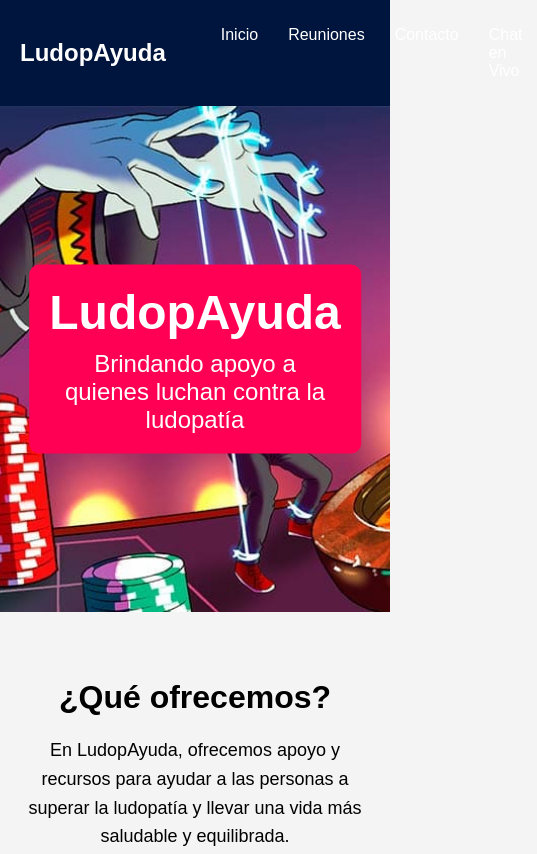
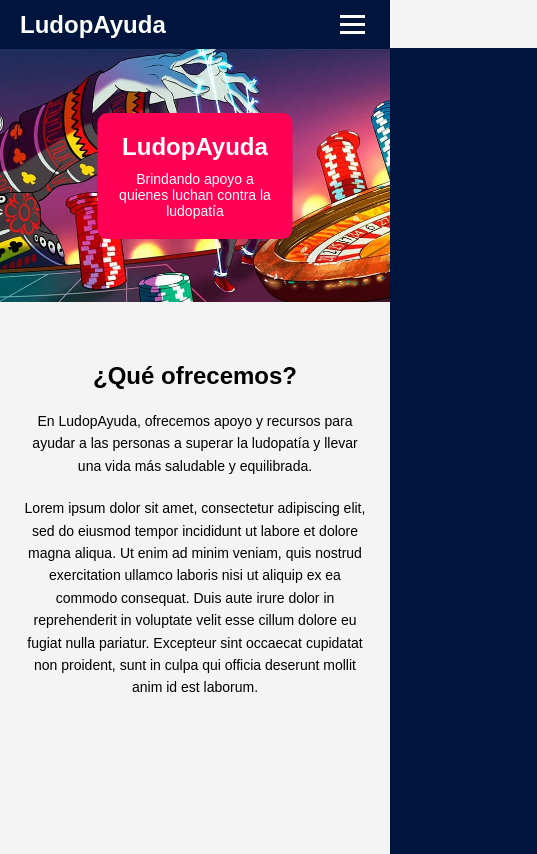
Before and after one commit to gabyforestiero/LudopAyuda, a plain HTML site: page home.html in a window 390 px wide. Shown: the top 854 px of the page, 537 px wide, since content can reach past the window. Drawn offline with Linux system fonts and the light colour scheme.

Commit message:
contacto

```diff
--- /dev/null
+++ b/contacto.css
@@ -0,0 +1,184 @@
+
+body {
+    margin: 0;
+    padding: 0;
+    font-family: Arial, sans-serif;
+    background-color: #f4f4f4;
+    display: flex;
+    flex-direction: column;
+    min-height: 100vh;
+  }
+
+  .container {
+    display: flex;
+    flex-direction: column;
+    min-height: 100vh;
+  }
+
+  header {
+    background-color: #00153d;
+    color: white;
+    padding: 10px 20px;
+  }
+
+  nav {
+    display: flex;
+    justify-content: space-between;
+    align-items: center;
+  }
+
+  .logo h1 {
+    margin: 0;
+    font-size: 24px;
+  }
+
+  .nav-links {
+    list-style: none;
+    display: flex;
+    transition: transform 0.5s ease-in;
+  }
+
+  .nav-links li {
+    margin: 0 15px;
+  }
+
+  .nav-links a {
+    color: white;
+    text-decoration: none;
+    font-size: 16px;
+  }
+
+  .nav-links a:hover {
+    text-decoration: underline;
+  }
+
+  .burger {
+    display: none;
+    cursor: pointer;
+  }
+
+  .burger div {
+    width: 25px;
+    height: 3px;
+    background-color: white;
+    margin: 5px;
+    transition: all 0.3s ease;
+  }
+
+  .nav-active .nav-links {
+    transform: translateX(0%);
+  }
+
+  .burger.toggle .line1 {
+    transform: rotate(-45deg) translate(-5px, 6px);
+  }
+
+  .burger.toggle .line2 {
+    opacity: 0;
+  }
+
+  .burger.toggle .line3 {
+    transform: rotate(45deg) translate(-5px, -6px);
+  }
+
+
+.contacto {
+    padding: 40px 20px;
+    text-align: center;
+  }
+
+  .contacto h2 {
+    font-size: 32px;
+    margin-bottom: 20px;
+  }
+
+  .contact-form-container {
+    max-width: 600px;
+    margin: 0 auto;
+    background-color: white;
+    border-radius: 10px;
+    box-shadow: 0 0 10px rgba(0, 0, 0, 0.1);
+    padding: 20px;
+  }
+
+  .form-row {
+    display: flex;
+    justify-content: space-between;
+    margin-bottom: 20px;
+  }
+
+  .form-group {
+    width: calc(50% - 10px);
+  }
+
+  .form-group.full-width {
+    width: 100%;
+  }
+
+  .form-group label {
+    display: block;
+    font-weight: bold;
+    margin-bottom: 5px;
+  }
+
+  .form-group input,
+  .form-group textarea {
+    width: 100%;
+    padding: 8px;
+    font-size: 16px;
+    border: 1px solid #ccc;
+    border-radius: 4px;
+    box-sizing: border-box;
+  }
+
+  .form-group textarea {
+    resize: vertical;
+    height: 120px;
+  }
+
+  button[type="submit"] {
+    background-color: #ff0054;
+    color: white;
+    padding: 10px 20px;
+    border: none;
+    border-radius: 4px;
+    cursor: pointer;
+    font-size: 16px;
+  }
+
+  button[type="submit"]:hover {
+    background-color: #d4004c;
+  }
+
+
+  @media (max-width: 768px) {
+    .nav-links {
+        position: fixed;
+        top: 0;
+        right: 0;
+        height: 100vh;
+        width: 100%;
+        background-color: #00153d;
+        display: flex;
+        flex-direction: column;
+        align-items: center;
+        transform: translateX(100%);
+        transition: transform 0.5s ease-in;
+        margin-top: 3rem;
+        z-index: 1000;
+    }
+
+    .nav-links.open {
+        transform: translateX(0%);
+        background-color: #00153d;
+    }
+
+
+    .nav-links li {
+        margin: 15px 0;
+    }
+
+    .burger {
+        display: block;
+    }
+}
--- a/home.css
+++ b/home.css
@@ -1,14 +1,9 @@
-
 body {
     margin: 0;
     padding: 0;
     font-family: Arial, sans-serif;
     background-color: #f4f4f4;
-    display: flex;
-    flex-direction: column;
-    min-height: 100vh;
 }
-
 
 header {
     background-color: #00153d;
@@ -60,7 +55,7 @@ body {
     transition: all 0.3s ease;
 }
 
-  .nav-active .nav-links {
+.nav-active {
     transform: translateX(0%);
 }
 
@@ -75,7 +70,6 @@ body {
 .burger.toggle .line3 {
     transform: rotate(45deg) translate(-5px, -6px);
 }
-
 
 .hero {
     position: relative;
@@ -112,7 +106,6 @@ body {
     margin: 10px 0 0;
 }
 
-
 .info {
     padding: 40px 20px;
     text-align: center;
@@ -130,11 +123,75 @@ body {
 }
 
 
-  footer {
+@media (max-width: 768px) {
+    .nav-links {
+        position: fixed;
+        top: 0;
+        right: 0;
+        height: 100vh;
+        width: 100%;
         background-color: #00153d;
-    color: white;
-    text-align: center;
-    padding: 20px 0;
-    margin-top: auto;
-    width: 100%;
+        display: flex;
+        flex-direction: column;
+        align-items: center;
+        transform: translateX(100%);
+        transition: transform 0.5s ease-in;
+        margin-top: 3rem;
+        z-index: 1000;
     }
+
+    .nav-links.open {
+        transform: translateX(0%);
+        background-color: #00153d;
+    }
+
+    .nav-links li {
+        margin: 15px 0;
+    }
+
+    .burger {
+        display: block;
+    }
+
+    .hero {
+        height: 40vh;
+    }
+
+    .hero-text h1 {
+        font-size: 32px;
+    }
+
+    .hero-text p {
+        font-size: 18px;
+    }
+
+    .info h2 {
+        font-size: 28px;
+    }
+
+    .info p {
+        font-size: 16px;
+    }
+}
+
+@media (max-width: 480px) {
+    .hero {
+        height: 30vh;
+    }
+
+    .hero-text h1 {
+        font-size: 24px;
+    }
+
+    .hero-text p {
+        font-size: 14px;
+    }
+
+    .info h2 {
+        font-size: 24px;
+    }
+
+    .info p {
+        font-size: 14px;
+    }
+}
--- a/home.html
+++ b/home.html
@@ -1,9 +1,9 @@
 <!DOCTYPE html>
 <html lang="es">
   <head>
-  <meta charset="UTF-8">
-  <meta name="viewport" content="width=device-width, initial-scale=1.0">
-  <link rel="stylesheet" href="home.css">
+    <meta charset="UTF-8" />
+    <meta name="viewport" content="width=device-width, initial-scale=1.0" />
+    <link rel="stylesheet" href="home.css" />
     <title>Inicio - LudopAyuda</title>
   </head>
   <body>
@@ -51,11 +51,6 @@
         </p>
       </section>
     </main>
-  <footer>
-    <div class="footer-content">
-      <p>&copy; 2024 LudopAyuda. Todos los derechos reservados.</p>
-    </div>
-  </footer>
     <script src="script.js"></script>
   </body>
 </html>
--- a/meetings.css
+++ b/meetings.css
@@ -62,7 +62,7 @@ nav {
         right: 0;
         height: 100vh;
         width: 100%;
-        background-color: #333;
+        background-color: #00153d;
         display: flex;
         flex-direction: column;
         align-items: center;
@@ -74,7 +74,9 @@ nav {
 
     .nav-links.open {
         transform: translateX(0%);
+        background-color: #00153d;
     }
+
 
     .nav-links li {
         margin: 15px 0;
@@ -206,7 +208,7 @@ main {
     background-color: #218838;
 }
 
-/* Estilos del Modal */
+
 .modal {
     display: none;
     position: fixed;
```
Also changed, not shown: contacto.html (added, +77 -0 lines), meetings.html (+2 -2 lines). Lines whose indentation alone changed are shown as unchanged.
